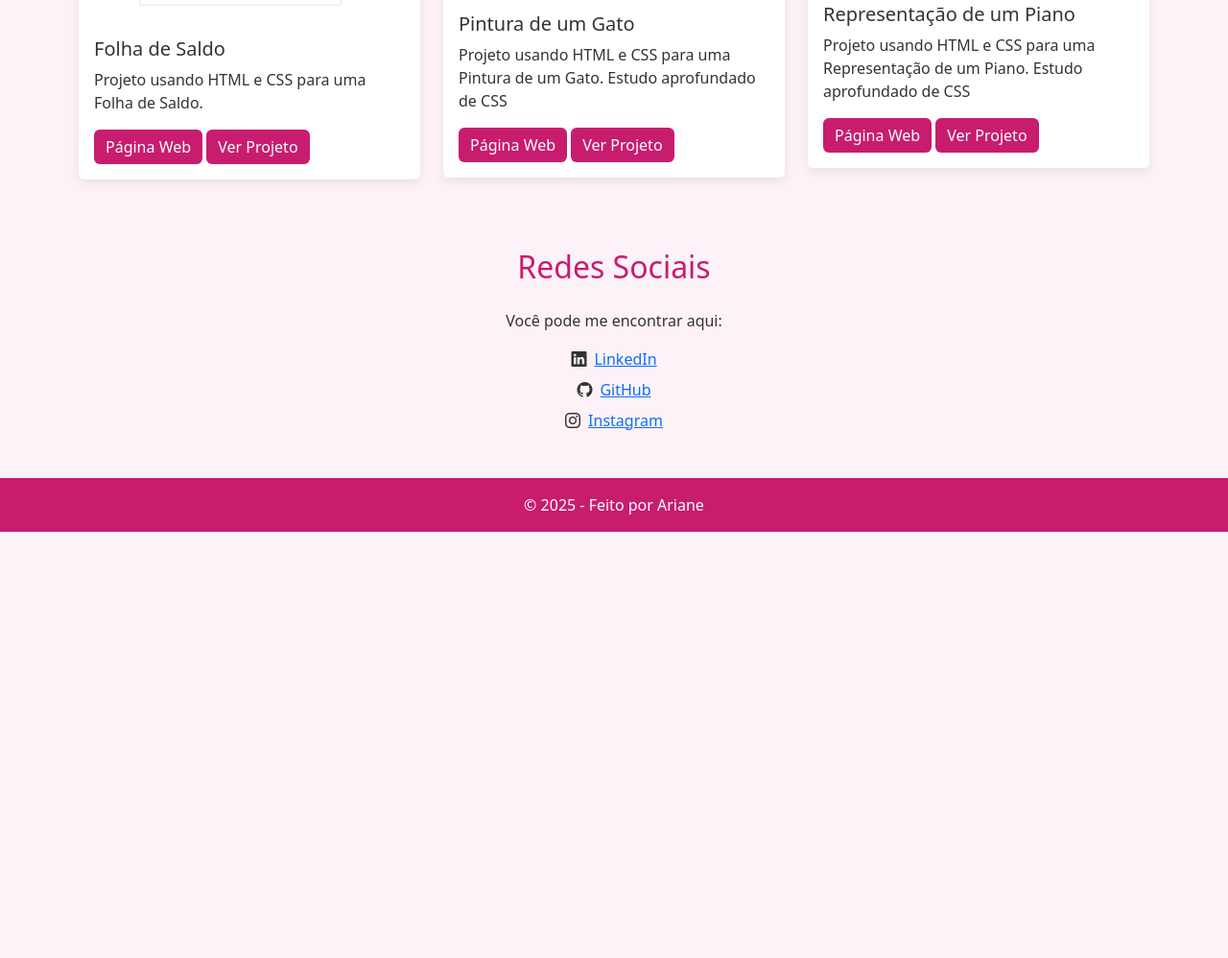
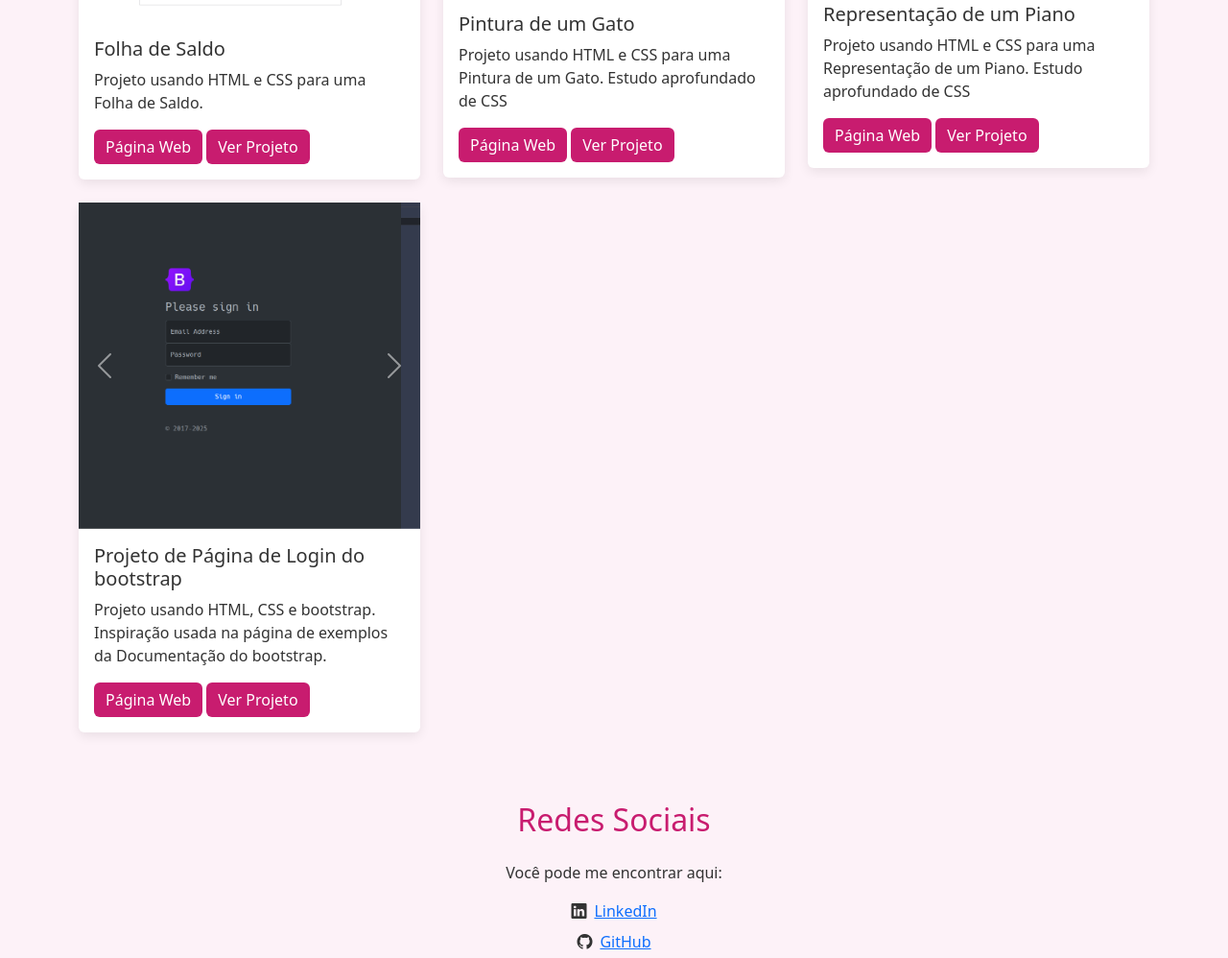
Before and after one commit to ArianeSilva10/portifolio, a plain HTML site: page index.html in a window 1280 px wide. Shown: the part 3084-4082 px from the top of the page at 96% size. Before the commit the page ends 3638 px from the top, so only its background shows below. Drawn offline with nearby package versions, Linux system fonts and the light colour scheme.

Commit message:
update página de Login do Bootstrap

```diff
--- a/index.html
+++ b/index.html
@@ -312,6 +312,39 @@
         </div>
       </div>
       <!--  duplicar este bloco  -->
+      <div class="col-md-4 mb-4">
+        <div class="card">
+          <div id="carouselPaginaLoginBootstrap" class="carousel slide" data-bs-ride="carousel">
+            <div class="carousel-inner">
+              <div class="carousel-item active">
+                <img src="img/projeto16.png" class="d-block w-100" alt="Imagem 1 da Página de Login bootstrap">
+              </div>
+              <div class="carousel-item">
+                <img src="img/projeto16b.png" class="d-block w-100" alt="Imagem 2 da Página de Login bootstrap">
+              </div>
+              <div class="carousel-item">
+                <img src="img/projeto16c.png" class="d-block w-100" alt="Imagem 3 da Página de Login bootstrap">
+              </div>
+            </div>
+            <button class="carousel-control-prev" type="button" data-bs-target="#carouselPaginaLoginBootstrap" data-bs-slide="prev">
+              <span class="carousel-control-prev-icon" aria-hidden="true"></span>
+              <span class="visually-hidden">Anterior</span>
+            </button>
+            <button class="carousel-control-next" type="button" data-bs-target="#carouselPaginaLoginBootstrap" data-bs-slide="next">
+              <span class="carousel-control-next-icon" aria-hidden="true"></span>
+              <span class="visually-hidden">Próximo</span>
+            </button>
+          </div>
+          <div class="card-body">
+            <h5 class="card-title">Projeto de Página de Login do bootstrap</h5>
+            <p class="card-text">Projeto usando HTML, CSS e bootstrap. Inspiração usada na página de exemplos da Documentação do bootstrap.</p>
+            <a href="https://arianesilva10.github.io/miniProjeto_intermediario_front-end_login-form/" class="btn btn-primary">Página Web</a>
+            <a href="https://github.com/ArianeSilva10/miniProjeto_intermediario_front-end_login-form" class="btn btn-primary">Ver Projeto</a>
+          </div>
+        </div>
+      </div>
+      <!--  duplicar este bloco  -->
+
     </div>
 
   </section>
```
Also changed, not shown: img/projeto16.png (added), img/projeto16b.png (added), img/projeto16c.png (added), img/projetotpse.png (added), img/projetotpsea.png (added).
